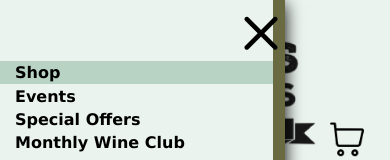
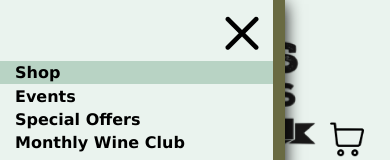
Before and after one commit to mboranian/cs1300-responsive-redesign-2, a plain HTML site: page index.html in a window 390 px wide. Shown: the top 160 px of the page. Drawn offline with Linux system fonts and the light colour scheme.

Commit message:
fix the X

```diff
--- a/styles.css
+++ b/styles.css
@@ -288,7 +288,7 @@ img {
         position: relative;
         transition: 0.3s;
         margin-top: 10px;
-        left: 85%;
+        left: 78%;
     }
 
     #sideMenuX:hover {
@@ -306,7 +306,7 @@ img {
         border-width: 12px;
         height: 100vh;
         width: 70vw;
-        display:inline;
+        display: inline;
     }
 
     #sideMenu:visited {
```
